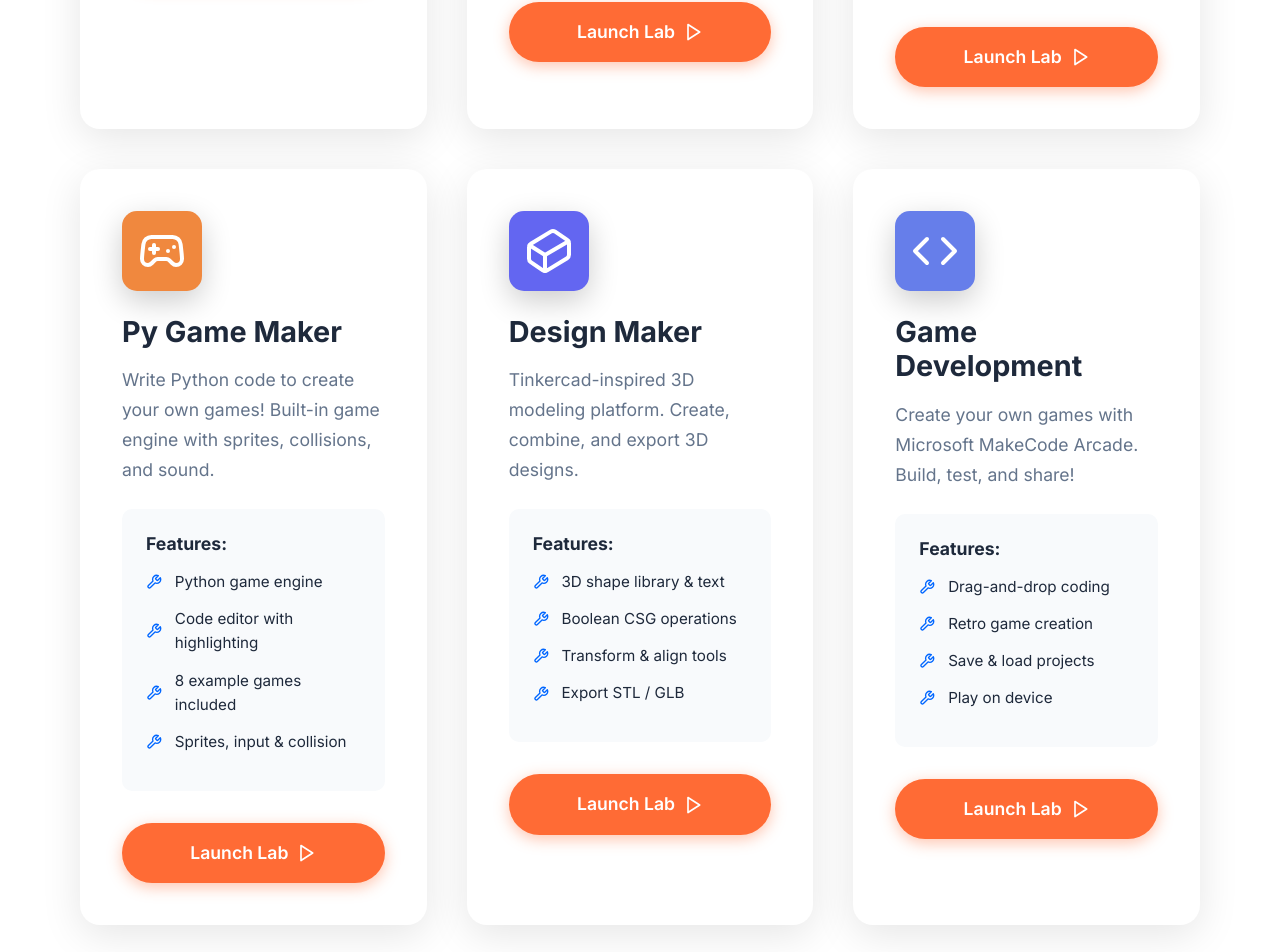
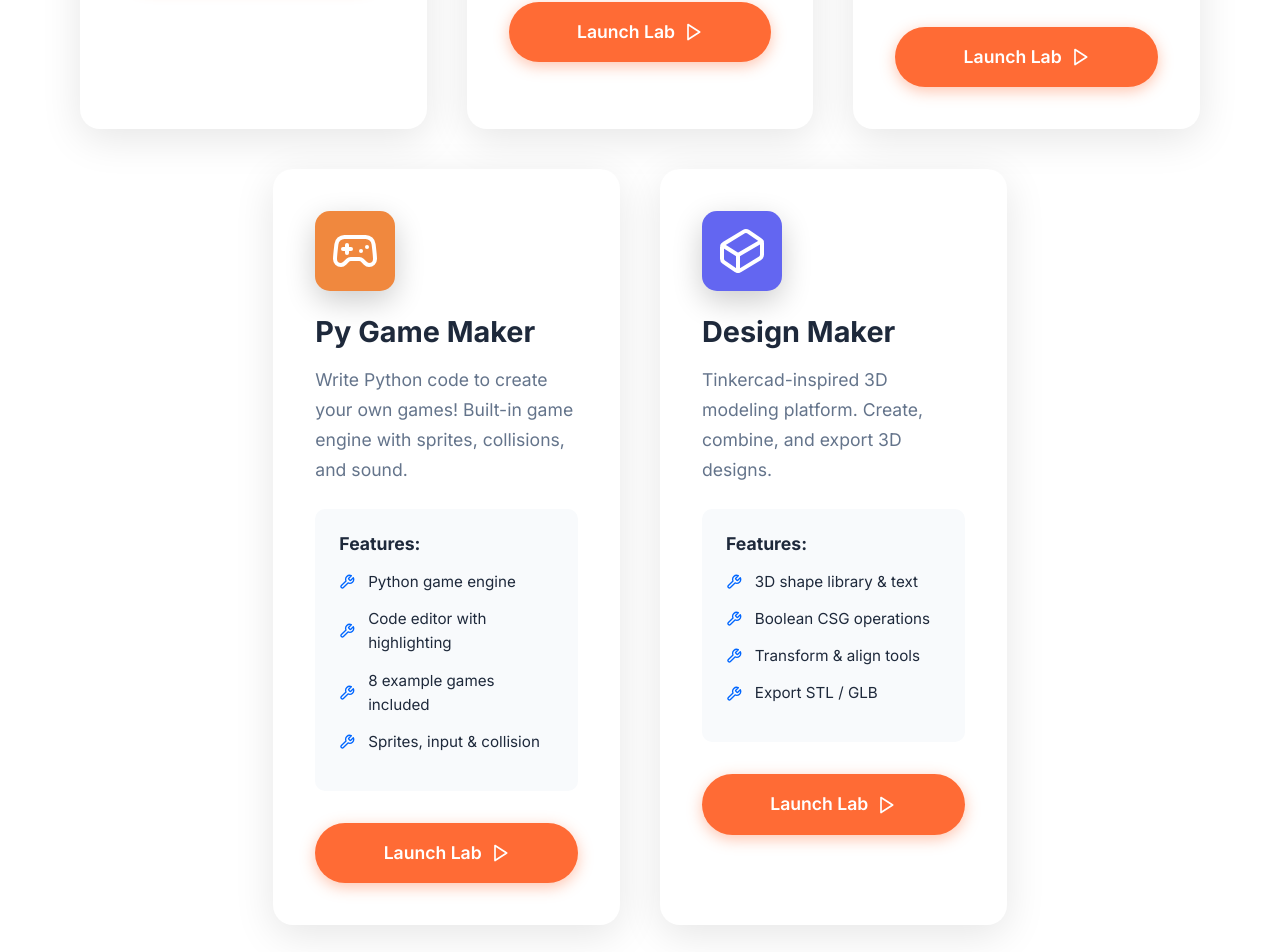
Before and after one commit to opefago/stemplitude-core, a React (Vite) app: page /playground in a window 1280 px wide. Shown: the part 1348-2300 px from the top of the page. Built offline with nearby package versions, Linux system fonts and the light colour scheme; what @blockly/field-colour, blockly, three-bvh-csg would draw is missing.

Commit message:
Fixed placement of tetrahedron

```diff
--- a/src/labs/design-maker/Scene.jsx
+++ b/src/labs/design-maker/Scene.jsx
@@ -60,6 +60,10 @@ function getDefaultDropRotation(type) {
 }
 
 function getLocalSupportNormal(type) {
+  if (type === "tetrahedron") {
+    // Support on a full triangular face instead of treating the tetrahedron like a box.
+    return new THREE.Vector3(1, -1, 1).normalize();
+  }
   return FLAT_TYPES.includes(type)
     ? new THREE.Vector3(0, 0, -1)
     : new THREE.Vector3(0, -1, 0);
--- a/src/labs/design-maker/shapeIcons.js
+++ b/src/labs/design-maker/shapeIcons.js
@@ -5,7 +5,7 @@ import { LineSegments2 } from 'three/examples/jsm/lines/LineSegments2.js';
 import { LineSegmentsGeometry } from 'three/examples/jsm/lines/LineSegmentsGeometry.js';
 import { LineMaterial } from 'three/examples/jsm/lines/LineMaterial.js';
 import { createGeometry } from './geometryFactory';
-import { SHAPE_DEFAULTS, FLAT_TYPES, ICON_TYPES } from './store';
+import { SHAPE_DEFAULTS, FLAT_TYPES, ICON_TYPES, DEFAULT_SHAPE_ROTATIONS } from './store';
 
 const FONT_URL = 'https://cdn.jsdelivr.net/npm/three@0.169.0/examples/fonts/helvetiker_regular.typeface.json';
 
@@ -68,6 +68,27 @@ function renderIcon(renderer, scene, camera, gradientMap, type, geometry, color)
     mesh.rotation.x = -Math.PI / 2;
     outlineMesh.rotation.x = -Math.PI / 2;
     if (edgeLines) edgeLines.rotation.x = -Math.PI / 2;
+  }
+
+  const defaultRotation = DEFAULT_SHAPE_ROTATIONS[type];
+  if (defaultRotation) {
+    mesh.rotation.set(
+      mesh.rotation.x + defaultRotation[0],
+      mesh.rotation.y + defaultRotation[1],
+      mesh.rotation.z + defaultRotation[2],
+    );
+    outlineMesh.rotation.set(
+      outlineMesh.rotation.x + defaultRotation[0],
+      outlineMesh.rotation.y + defaultRotation[1],
+      outlineMesh.rotation.z + defaultRotation[2],
+    );
+    if (edgeLines) {
+      edgeLines.rotation.set(
+        edgeLines.rotation.x + defaultRotation[0],
+        edgeLines.rotation.y + defaultRotation[1],
+        edgeLines.rotation.z + defaultRotation[2],
+      );
+    }
   }
 
   if (type === 'wall') {
--- a/src/labs/design-maker/store.js
+++ b/src/labs/design-maker/store.js
@@ -225,7 +225,7 @@ export const ICON_TYPES = Object.entries(SHAPE_DEFAULTS)
 
 export const FLAT_ROTATION = [-Math.PI / 2, 0, 0];
 export const DEFAULT_SHAPE_ROTATIONS = {
-  tetrahedron: [1.219916915922639, 0.9086510911493443, 1.219916915922639],
+  tetrahedron: [0.6319143123750713, -0.21293023928625662, -0.6319143123750713],
 };
 
 // Mutable cursor state for high-frequency drag position updates (not in Zustand for perf)
--- a/src/pages/Playground.jsx
+++ b/src/pages/Playground.jsx
@@ -1,6 +1,6 @@
 import { Link } from 'react-router-dom';
 import { motion } from 'framer-motion';
-import { Zap, Cpu, Play, Lock, ArrowRight, Code, Wrench, Gamepad2, Puzzle, Cuboid } from 'lucide-react';
+import { Zap, Cpu, Play, Lock, ArrowRight, Wrench, Gamepad2, Puzzle, Cuboid } from 'lucide-react';
 import './Playground.css';
 
 const Playground = () => {
@@ -80,21 +80,6 @@ const Playground = () => {
       status: 'available',
       path: '/playground/design-maker'
     },
-    {
-      id: 'gamedev-lab',
-      title: 'Game Development',
-      icon: <Code size={48} />,
-      description: 'Create your own games with Microsoft MakeCode Arcade. Build, test, and share!',
-      features: [
-        'Drag-and-drop coding',
-        'Retro game creation',
-        'Save & load projects',
-        'Play on device'
-      ],
-      color: '#667eea',
-      status: 'available',
-      path: '/playground/gamedev'
-    }
   ];
 
   return (
```
